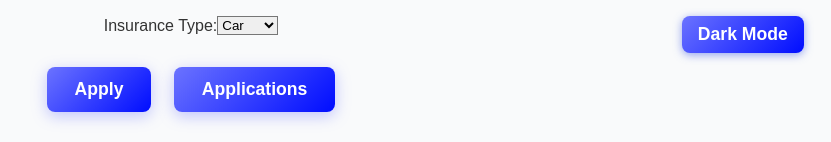
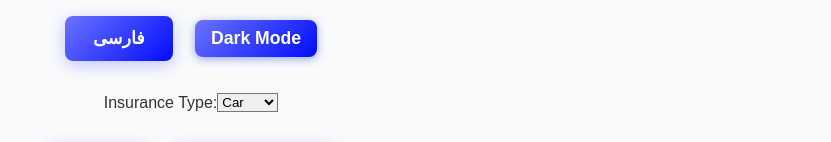
Before and after one commit to hoseinsedaqat/devotel-task, a Next.js app: page / in a window 1280 px wide. Shown: the top 142 px of the page, without its empty margins (449-1280 px from the left). Built offline with nearby package versions, Linux system fonts and the light colour scheme; no server answers.

Commit message:
add/redux and simple multi language

```diff
--- a/components/DynamicForm.tsx
+++ b/components/DynamicForm.tsx
@@ -5,6 +5,7 @@ import Image from "next/image";
 import { useRouter } from "next/navigation";
 import Spinner_img from "../public/Spinner_img.gif";
 import { toast } from "react-toastify";
+import { useSelector } from "react-redux";
 
 // --- Type Definitions ---
 type FieldType = {
@@ -27,7 +28,12 @@ type FieldProps = {
 };
 
 // --- Helper Components ---
-const Field = ({ field, formValues, setFormValues, dynamicOptionsCache }: FieldProps) => {
+const Field = ({
+  field,
+  formValues,
+  setFormValues,
+  dynamicOptionsCache,
+}: FieldProps) => {
   const isVisible = () => {
     if (!field.visibility) return true;
     const { dependsOn, condition, value } = field.visibility;
@@ -38,7 +44,10 @@ const Field = ({ field, formValues, setFormValues, dynamicOptionsCache }: FieldP
     e: React.ChangeEvent<HTMLInputElement | HTMLSelectElement>
   ) => {
     const { name, value, type } = e.target;
-    const checked = type === "checkbox" && "checked" in e.target ? (e.target as HTMLInputElement).checked : undefined;
+    const checked =
+      type === "checkbox" && "checked" in e.target
+        ? (e.target as HTMLInputElement).checked
+        : undefined;
     setFormValues((prev) => ({
       ...prev,
       [name]: type === "checkbox" ? checked : value,
@@ -47,7 +56,9 @@ const Field = ({ field, formValues, setFormValues, dynamicOptionsCache }: FieldP
 
   if (field.type === "group") {
     return (
-      <fieldset style={{ marginBottom: 20, padding: 10, border: "1px solid #ccc" }}>
+      <fieldset
+        style={{ marginBottom: 20, padding: 10, border: "1px solid #ccc" }}
+      >
         <legend>{field.label}</legend>
         {field.fields?.map((subField) => (
           <Field
@@ -73,7 +84,8 @@ const Field = ({ field, formValues, setFormValues, dynamicOptionsCache }: FieldP
     name: field.id,
     onChange: handleChange,
     value:
-      typeof formValues[field.id] === "string" || typeof formValues[field.id] === "number"
+      typeof formValues[field.id] === "string" ||
+      typeof formValues[field.id] === "number"
         ? (formValues[field.id] as string | number)
         : "",
   };
@@ -101,9 +113,7 @@ const Field = ({ field, formValues, setFormValues, dynamicOptionsCache }: FieldP
     case "select":
       return (
         <div style={{ marginBottom: 15 }}>
-          <label htmlFor={field.id}>
-            {field.label}
-          </label>
+          <label htmlFor={field.id}>{field.label}</label>
           <br />
           <select {...commonInputProps}>
             <option value="">Select...</option>
@@ -194,7 +204,10 @@ const convertToFieldType = (field: ApiFormField): FieldType => ({
   fields: field.fields?.map(convertToFieldType),
 });
 
-const traverseFields = (fields: ApiFormField[], init: Record<string, unknown>) => {
+const traverseFields = (
+  fields: ApiFormField[],
+  init: Record<string, unknown>
+) => {
   fields.forEach((field) => {
     if (field.type === "group" && field.fields) {
       traverseFields(field.fields, init);
@@ -216,11 +229,19 @@ const findDynamicFields = (fields: ApiFormField[]): ApiFormField[] => {
   return result;
 };
 
-export default function DynamicInsuranceForm({ formId }: DynamicInsuranceFormProps) {
+export default function DynamicInsuranceForm({
+  formId,
+}: DynamicInsuranceFormProps) {
   const [form, setForm] = useState<ApiForm | null>(null);
   const [formValues, setFormValues] = useState<Record<string, unknown>>({});
-  const [dynamicOptionsCache, setDynamicOptionsCache] = useState<Record<string, string[]>>({});
+  const [dynamicOptionsCache, setDynamicOptionsCache] = useState<
+    Record<string, string[]>
+  >({});
   const router = useRouter();
+  // const dispatch = useDispatch();
+  const text = useSelector(
+    (state: { language: { set_text: string } }) => state.language.set_text
+  );
 
   useEffect(() => {
     fetch("https://assignment.devotel.io/api/insurance/forms")
@@ -266,7 +287,64 @@ export default function DynamicInsuranceForm({ formId }: DynamicInsuranceFormPro
 
   const handleSubmit = (e: React.FormEvent<HTMLFormElement>) => {
     e.preventDefault();
-    toast.success("Application submitted successfully!", { position: "top-center", theme: "colored" });
+
+    const errors: string[] = [];
+
+    const validateField = (field: FieldType) => {
+      if (field.type === "group" && field.fields) {
+        field.fields.forEach(validateField);
+        return;
+      }
+
+      const value = formValues[field.id];
+
+      // Only apply 'required' check to text fields
+      if (field.type === "text" && field.required && (!value || value === "")) {
+        errors.push(`${field.label} is required.`);
+      }
+
+      // Pattern check
+      if (field.validation?.pattern && typeof value === "string") {
+        const regex = new RegExp(field.validation.pattern);
+        if (!regex.test(value)) {
+          errors.push(`${field.label} is invalid.`);
+        }
+      }
+
+      // Min/Max for number/date
+      if ((field.type === "number" || field.type === "date") && value) {
+        const val =
+          field.type === "number"
+            ? Number(value)
+            : new Date(value as string).getTime();
+
+        if (field.validation?.min !== undefined && val < field.validation.min) {
+          errors.push(
+            `${field.label} must be at least ${field.validation.min}.`
+          );
+        }
+
+        if (field.validation?.max !== undefined && val > field.validation.max) {
+          errors.push(
+            `${field.label} must be at most ${field.validation.max}.`
+          );
+        }
+      }
+    };
+
+    form?.fields.forEach(validateField);
+
+    if (errors.length > 0) {
+      errors.forEach((msg) =>
+        toast.error(msg, { position: "top-center", theme: "colored" })
+      );
+      return;
+    }
+
+    toast.success("Application submitted successfully!", {
+      position: "top-center",
+      theme: "colored",
+    });
     router.push("/applications");
   };
 
@@ -291,7 +369,7 @@ export default function DynamicInsuranceForm({ formId }: DynamicInsuranceFormPro
         />
       ))}
       <button type="submit" style={{ marginTop: 20, padding: "8px 16px" }}>
-        Submit
+        {text}
       </button>
     </form>
   );
--- /dev/null
+++ b/components/SwitchLanguage.tsx
@@ -0,0 +1,27 @@
+"use client";
+
+import { useSelector,useDispatch } from "react-redux";
+import { setLanguage } from "../features/languageSlice";
+
+interface RootState {
+  language: {
+    set_language: string;
+  };
+}
+
+const LanguageToggle = () => {
+  const dispatch = useDispatch();
+  const language = useSelector((state: RootState) => state.language.set_language);
+
+  return (
+    <button
+
+    onClick={() => dispatch(setLanguage())}
+      className="px-4 py-2 bg-blue-500 text-white rounded hover:bg-blue-600 transition"
+    >
+      {language}
+    </button>
+  );
+};
+
+export default LanguageToggle;
--- a/components/ThemeToggle.tsx
+++ b/components/ThemeToggle.tsx
@@ -40,10 +40,6 @@ export default function ThemeToggle() {
         fontWeight: "600",
         boxShadow: "0 2px 8px rgba(102,126,234,0.7)",
         transition: "background-color 0.3s ease",
-        position: "fixed",
-        top: 16,
-        right: 16,
-        zIndex: 1000,
       }}
     >
       {theme === "dark" ? "Light Mode" : "Dark Mode"}
--- /dev/null
+++ b/features/languageSlice.ts
@@ -0,0 +1,21 @@
+import { createSlice } from "@reduxjs/toolkit";
+
+const initialState = {
+  set_language: "فارسی",
+  set_text: "Submit"
+};
+
+const languageSlice = createSlice({
+  name: "language",
+  initialState,
+  reducers: {
+    setLanguage: (state) => {
+      state.set_language = state.set_language === "فارسی" ? "English" : "فارسی";
+      state.set_text = state.set_text === "Submit" ? "ارسال" : "Submit";
+    },
+  },
+});
+
+export const { setLanguage } = languageSlice.actions;
+
+export default languageSlice.reducer;
--- a/package.json
+++ b/package.json
@@ -10,9 +10,11 @@
     "test": "jest"
   },
   "dependencies": {
+    "@reduxjs/toolkit": "^2.8.2",
     "next": "15.3.3",
     "react": "^19.0.0",
     "react-dom": "^19.0.0",
+    "react-redux": "^9.2.0",
     "react-toastify": "^11.0.5"
   },
   "devDependencies": {
--- /dev/null
+++ b/public/locales/en/common.json
@@ -0,0 +1,3 @@
+{
+  "submit": "Submit"
+}
--- /dev/null
+++ b/public/locales/fa/common.json
@@ -0,0 +1,3 @@
+{
+  "submit": "ارسال"
+}
--- /dev/null
+++ b/redux/providers.tsx
@@ -0,0 +1,9 @@
+"use client";
+
+import { Provider } from "react-redux";
+
+import { store } from "../store/index";
+
+export function Providers({ children }: { children: React.ReactNode }) {
+  return <Provider store={store}>{children}</Provider>;
+}
--- a/src/app/globals.css
+++ b/src/app/globals.css
@@ -208,3 +208,11 @@ a {
   /* align-items: center; */
   height: 100vh;
 }
+
+#features-toggle{
+  width: 100% !important;
+  display: flex;
+  align-items: center;
+  justify-content: center;
+  margin: 1rem 0;
+}
--- a/src/app/layout.tsx
+++ b/src/app/layout.tsx
@@ -4,6 +4,8 @@ import "./globals.css";
 import ThemeToggle from "../../components/ThemeToggle";
 import { ToastContainer } from "react-toastify";
 import "react-toastify/dist/ReactToastify.css";
+import SwitchLanguage from "../../components/SwitchLanguage";
+import { Providers } from "../../redux/providers";
 
 const geistSans = Geist({
   variable: "--font-geist-sans",
@@ -28,10 +30,19 @@ export default function RootLayout({
   return (
     <html lang="en">
       <body className={`${geistSans.variable} ${geistMono.variable}`}>
-        {/* Dark/light toggle button */}
-        <ThemeToggle />
-        {children}
-        <ToastContainer />
+        <Providers>
+          {/* Dark/light toggle button */}
+          <section id="features-toggle">
+            <div>
+              <SwitchLanguage />
+            </div>
+              <ThemeToggle />
+            <div>
+            </div>
+          </section>
+          {children}
+          <ToastContainer />
+        </Providers>
       </body>
     </html>
   );
--- /dev/null
+++ b/store/index.ts
@@ -0,0 +1,10 @@
+import { configureStore } from "@reduxjs/toolkit";
+
+// features
+import languageSlice from "../features/languageSlice";
+
+export const store = configureStore({
+  reducer: {
+    language: languageSlice,
+  },
+});
```
Also changed, not shown: 1 other file (tests, documents, lock files or other folders).
